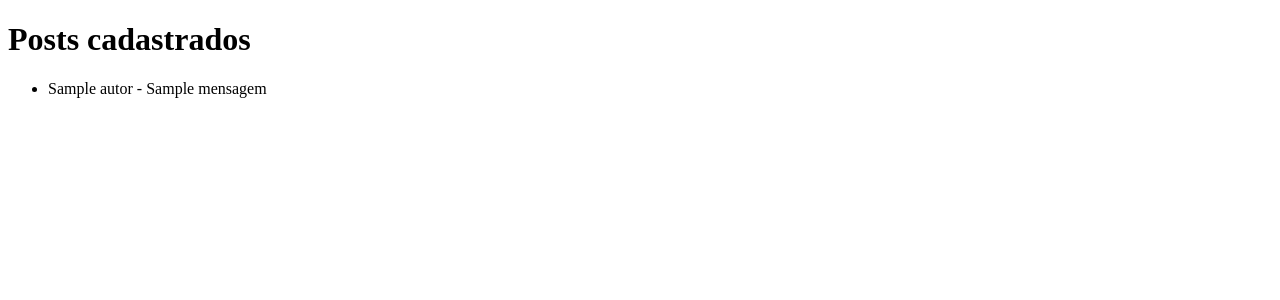
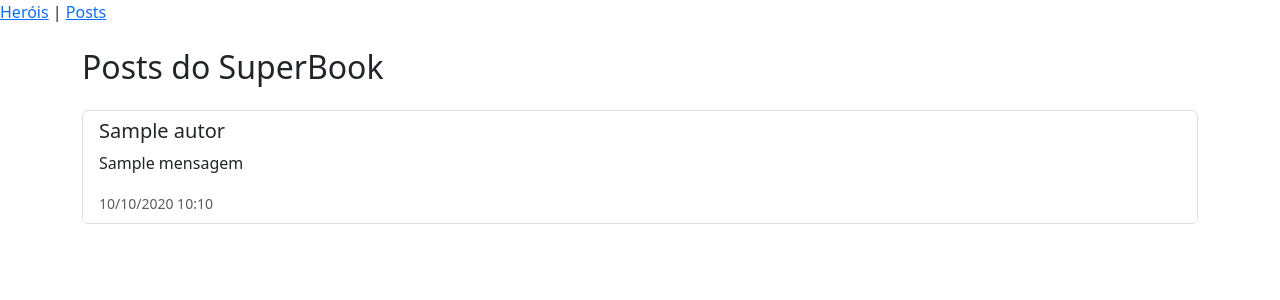
Before and after one commit to andersonfontes/superbook, a Django app: template posts/templates/posts/lista_posts.html in a window 1280 px wide. Shown: the top 300 px of the page. Run offline with Django 3.2, Linux system fonts and the light colour scheme; the template is opened without the code that fills it: most values are stand-ins (such as "Sample title", 1, 10 or a date in 2020).

Commit message:
GABARITO - listaherois e listaposts com menu herdado e bootstrap

```diff
--- /dev/null
+++ b/posts/templates/partials/menu.html
@@ -0,0 +1,5 @@
+
+<nav class="container mb-3">
+  <a href="{% url 'lista_herois' %}" class="btn btn-primary btn-sm">Heróis</a>
+  <a href="{% url 'lista_posts' %}" class="btn btn-secondary btn-sm">Posts</a>
+</nav>
--- a/posts/templates/posts/lista_posts.html
+++ b/posts/templates/posts/lista_posts.html
@@ -4,11 +4,27 @@
     <title>Lista de Posts</title>
 </head>
 <body>
-    <h1>Posts cadastrados</h1>
-    <ul>
-        {% for post in posts %}
-        <li>{{ post.autor }} - {{ post.mensagem }}</li>
-        {% endfor %}
-    </ul>
+
+{% extends 'base.html' %}
+
+{% block title %}Lista de Posts{% endblock %}
+
+{% block content %}
+<h2 class="mb-4">Posts do SuperBook</h2>
+
+<div class="list-group">
+{% for post in posts %}
+  <div class="list-group-item">
+    <h5>{{ post.autor.codinome }}</h5>
+    <p>{{ post.mensagem }}</p>
+    <small class="text-muted">{{ post.criado_em|date:"d/m/Y H:i" }}</small>
+  </div>
+{% empty %}
+  <p>Nenhum post encontrado.</p>
+{% endfor %}
+</div>
+{% endblock %}
+
+
 </body>
 </html>
```
Also changed, not shown: heroes/templates/heroes/lista_herois.html (+9 -0 lines), posts/templates/base.html (added, +28 -0 lines).
